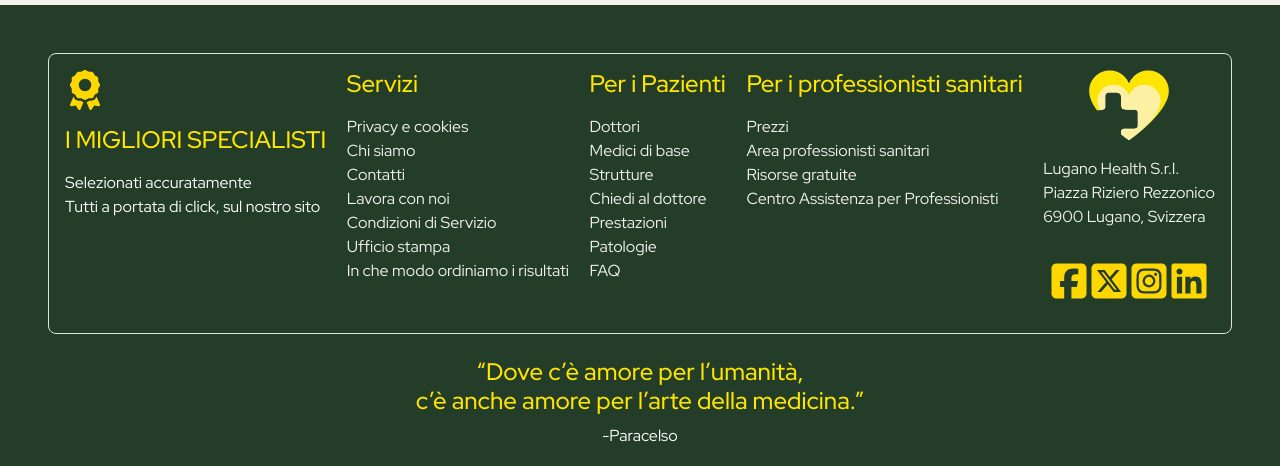
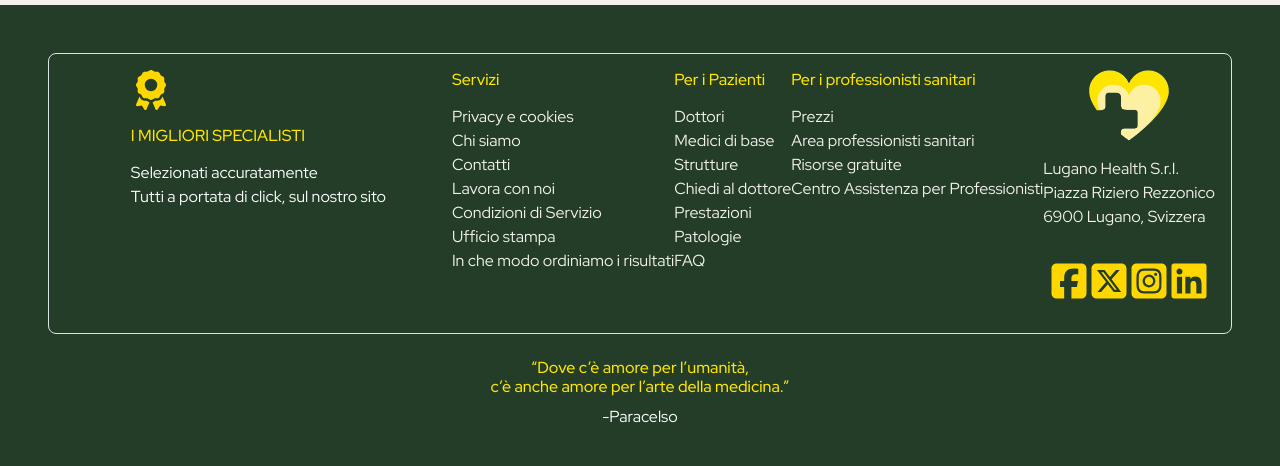
Before and after one commit to Alice-Rossi-03/lugano-health-frontend, a Vue app: page / in a window 1280 px wide. Shown: the part 2471-2937 px from the top of the page. Built offline with nearby package versions, Linux system fonts and the light colour scheme; no server answers.

Commit message:
feat /footer-semi-responsive

```diff
--- a/src/components/footer/Footer.vue
+++ b/src/components/footer/Footer.vue
@@ -16,9 +16,9 @@
 <template>
 
 <div class="d-green-bg p-5">
-    <div class="border rounded-3 p-3 d-flex justify-content-between mb-4">
+    <div class="border rounded-3 p-3 d-flex flex-column flex-md-row justify-content-between mb-4">
 
-        <div class="d-flex flex-column gap-3">
+        <div class="d-flex flex-column gap-3 mx-auto">
             <svg class="me-5" xmlns="http://www.w3.org/2000/svg" width="50px" height="50px" fill="gold" viewBox="0 0 384 512">
                 <path d="M173.8 5.5c11-7.3 25.4-7.3 36.4 0L228 17.2c6 3.9 13 5.8 20.1 5.4l21.3-1.3c13.2-.8 25.6 6.4 31.5 18.2l9.6 19.1c3.2 6.4 8.4 11.5 14.7 14.7L344.5 83c11.8 5.9 19 18.3 18.2 31.5l-1.3 21.3c-.4 7.1 1.5 14.2 5.4 20.1l11.8 17.8c7.3 11 7.3 25.4 0 36.4L366.8 228c-3.9 6-5.8 13-5.4 20.1l1.3 21.3c.8 13.2-6.4 25.6-18.2 31.5l-19.1 9.6c-6.4 3.2-11.5 8.4-14.7 14.7L301 344.5c-5.9 11.8-18.3 19-31.5 18.2l-21.3-1.3c-7.1-.4-14.2 1.5-20.1 5.4l-17.8 11.8c-11 7.3-25.4 7.3-36.4 0L156 366.8c-6-3.9-13-5.8-20.1-5.4l-21.3 1.3c-13.2 .8-25.6-6.4-31.5-18.2l-9.6-19.1c-3.2-6.4-8.4-11.5-14.7-14.7L39.5 301c-11.8-5.9-19-18.3-18.2-31.5l1.3-21.3c.4-7.1-1.5-14.2-5.4-20.1L5.5 210.2c-7.3-11-7.3-25.4 0-36.4L17.2 156c3.9-6 5.8-13 5.4-20.1l-1.3-21.3c-.8-13.2 6.4-25.6 18.2-31.5l19.1-9.6C65 70.2 70.2 65 73.4 58.6L83 39.5c5.9-11.8 18.3-19 31.5-18.2l21.3 1.3c7.1 .4 14.2-1.5 20.1-5.4L173.8 5.5zM272 192a80 80 0 1 0 -160 0 80 80 0 1 0 160 0zM1.3 441.8L44.4 339.3c.2 .1 .3 .2 .4 .4l9.6 19.1c11.7 23.2 36 37.3 62 35.8l21.3-1.3c.2 0 .5 0 .7 .2l17.8 11.8c5.1 3.3 10.5 5.9 16.1 7.7l-37.6 89.3c-2.3 5.5-7.4 9.2-13.3 9.7s-11.6-2.2-14.8-7.2L74.4 455.5l-56.1 8.3c-5.7 .8-11.4-1.5-15-6s-4.3-10.7-2.1-16zm248 60.4L211.7 413c5.6-1.8 11-4.3 16.1-7.7l17.8-11.8c.2-.1 .4-.2 .7-.2l21.3 1.3c26 1.5 50.3-12.6 62-35.8l9.6-19.1c.1-.2 .2-.3 .4-.4l43.2 102.5c2.2 5.3 1.4 11.4-2.1 16s-9.3 6.9-15 6l-56.1-8.3-32.2 49.2c-3.2 5-8.9 7.7-14.8 7.2s-11-4.3-13.3-9.7z" />
             </svg>
@@ -147,4 +147,23 @@
         fill: $d-white;
     }
 }
+
+@media (min-width: 768px) {
+   .d-flex.flex-column {
+        flex-direction: column;
+    }
+
+    h4, p {
+        font-size: 1rem; // Adjust font size for smaller screens
+    }
+
+   .gap-3 {
+        gap: 1rem; // Adjust spacing for smaller screens
+    }
+}
+
+@media (min-width: 480px) {
+    // Additional adjustments for very small screens if needed
+}
+
 </style>
```
